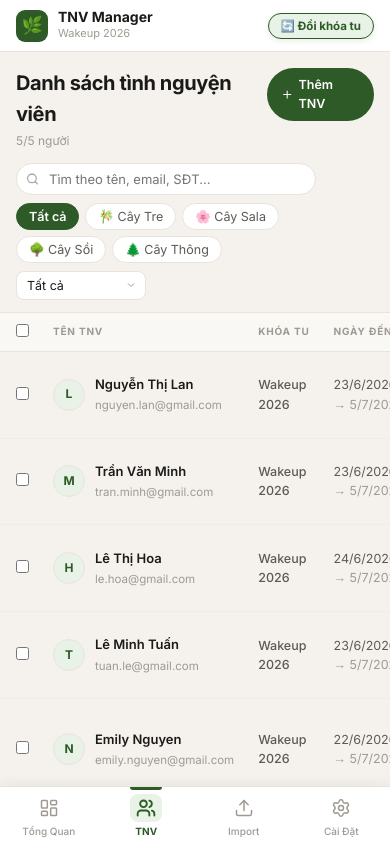
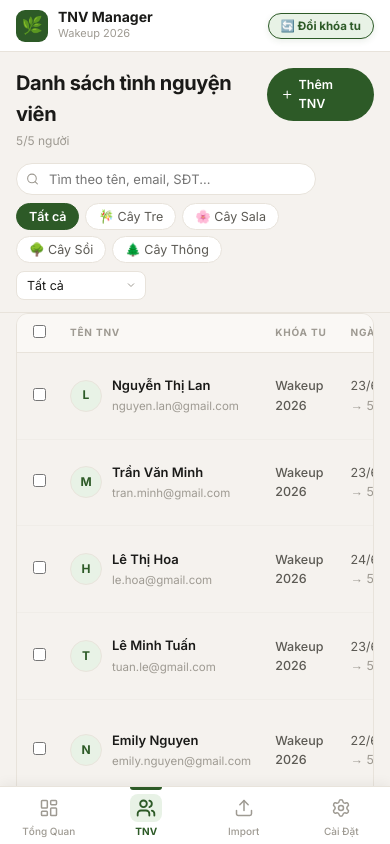
Before and after one commit to CTC3PO/volunteer-manager, a Next.js app: page /tinh-nguyen-vien in a window 390 px wide. Built offline with nearby package versions, Linux system fonts and the light colour scheme.

Commit message:
style: make dashboard grids and volunteer table wrapper fully responsive on mobile viewports

```diff
--- a/src/app/cai-dat-retreat/page.tsx
+++ b/src/app/cai-dat-retreat/page.tsx
@@ -313,7 +313,7 @@ function RetreatConfigContent() {
             </div>
           </div>
 
-          <div style={{ display: "grid", gridTemplateColumns: "1fr 1fr", gap: 20 }}>
+          <div className="two-col-grid" style={{ gap: 20 }}>
             {/* 2. Family Settings */}
             <div className="card" style={{ display: "flex", flexDirection: "column", gap: 14 }}>
               <div>
--- a/src/app/page.tsx
+++ b/src/app/page.tsx
@@ -513,7 +513,7 @@ export default function DashboardPage() {
         ) : (
           <>
             {/* Stats Cards */}
-            <div style={{ display: "grid", gridTemplateColumns: "repeat(auto-fill, minmax(160px, 1fr))", gap: 14, marginBottom: 24 }}>
+            <div className="stats-grid" style={{ marginBottom: 24 }}>
               {stats.map((s, i) => (
                 <div key={i} className={`stat-card animate-fade-in animate-delay-${(i % 4) + 1}`}>
                   <div style={{ display: "flex", alignItems: "center", gap: 8 }}>
@@ -525,7 +525,7 @@ export default function DashboardPage() {
               ))}
             </div>
 
-            <div style={{ display: "grid", gridTemplateColumns: "1fr 1fr", gap: 18 }}>
+            <div className="two-col-grid" style={{ gap: 18 }}>
               {/* Family Breakdown */}
               <div className="card animate-fade-in animate-delay-1">
                 <div className="section-title">🌿 Gia Đình Pháp Đàm</div>
--- a/src/app/tinh-nguyen-vien/page.tsx
+++ b/src/app/tinh-nguyen-vien/page.tsx
@@ -475,14 +475,14 @@ export default function VolunteersPage() {
       </div>
 
       {/* ── Table ── */}
-      <div style={{ padding: "0 0 16px" }}>
+      <div style={{ padding: "0 16px 16px" }}>
         {filtered.length === 0 ? (
           <div style={{ textAlign: "center", padding: "56px 20px", color: T.textMut }}>
             <Search size={36} style={{ opacity: 0.3, margin: "0 auto 12px" }} />
             <p style={{ fontWeight: 600 }}>Không tìm thấy TNV nào</p>
           </div>
         ) : (
-          <div style={{ overflowX: "auto" }}>
+          <div className="table-wrapper" style={{ width: "100%", maxWidth: "100%", display: "block" }}>
             <table style={{ width: "100%", borderCollapse: "collapse", fontSize: 13, minWidth: 700 }}>
               <thead>
                 <tr style={{ background: T.subtle }}>
```
